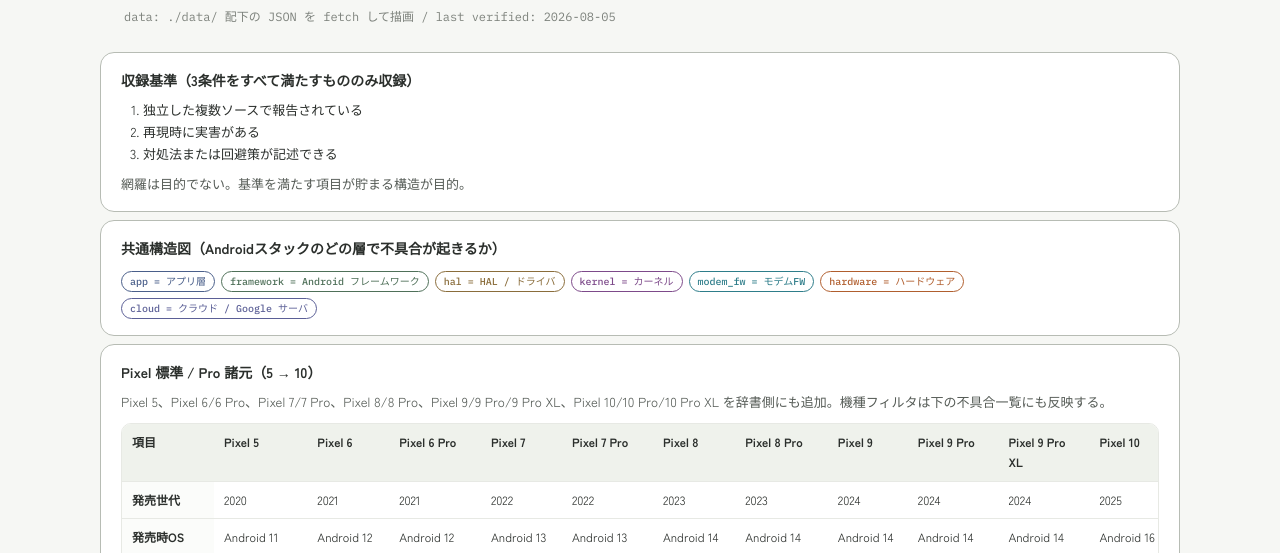
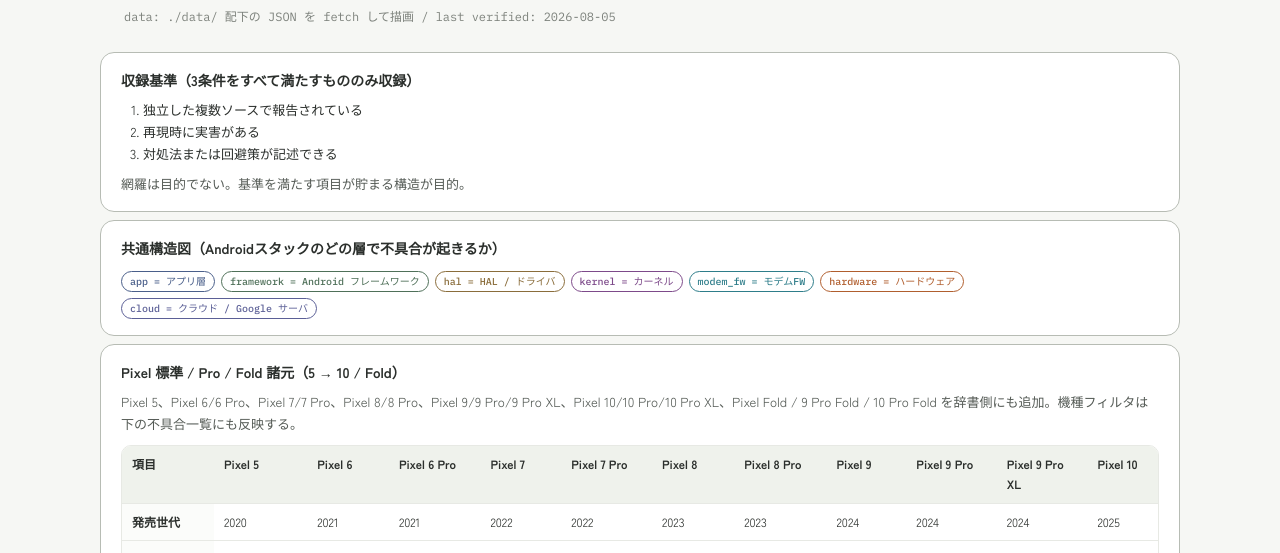
Before and after one commit to reanimatedead/taka-pixel-reference, a website: page docs/dict/index.html in a window 1280 px wide. Shown: the part 245-798 px from the top of the page. Drawn offline with Linux system fonts and the light colour scheme.

Commit message:
Integrate Fold specs into Pixel references

```diff
--- a/docs/data/pixel-lineup.json
+++ b/docs/data/pixel-lineup.json
@@ -1,6 +1,6 @@
 {
   "lastVerified": "2026-08-05",
-  "note": "Pixel a シリーズ、Pixel 5/6/7/8/9/10 と Pro 系の主要諸元。サポート期限は Google の公式更新ポリシー（5年または7年）と発売世代からの目安。地域・容量構成は販売国で異なる。",
+  "note": "Pixel a シリーズ、Pixel 5/6/7/8/9/10、Pro 系、Fold 系の主要諸元。サポート期限は Google の公式更新ポリシー（5年または7年）と発売世代からの目安。地域・容量構成は販売国で異なる。",
   "models": [
     {
       "id": "pixel4a",
@@ -387,6 +387,63 @@
       "network": "5G sub-6 / mmWaveは地域依存",
       "update": "7年保証（2032/8目安）",
       "codename": "mustang"
+    },
+    {
+      "id": "pixelfold",
+      "filterKey": "Fold",
+      "name": "Pixel Fold（初代）",
+      "series": "fold",
+      "year": "2023/7",
+      "launchOs": "Android 13",
+      "soc": "Google Tensor G2",
+      "ramStorage": "12GB / 256-512GB",
+      "display": "内側 7.6\" OLED 120Hz / 外側 5.8\" OLED",
+      "battery": "4,821mAh",
+      "rearCamera": "48MP wide + ultrawide + telephoto",
+      "durability": "IPX8（防塵なし）",
+      "auth": "側面指紋 + 顔",
+      "network": "5G sub-6 / mmWaveは地域依存",
+      "update": "5年保証（2028/6目安）",
+      "codename": "felix",
+      "price": "¥253,000"
+    },
+    {
+      "id": "pixel9profold",
+      "filterKey": "9 Pro Fold",
+      "name": "Pixel 9 Pro Fold",
+      "series": "fold",
+      "year": "2024/9",
+      "launchOs": "Android 14",
+      "soc": "Google Tensor G4",
+      "ramStorage": "16GB / 256-512GB",
+      "display": "内側 8\" OLED 120Hz / 外側 6.3\" OLED",
+      "battery": "4,650mAh",
+      "rearCamera": "48MP wide + ultrawide + telephoto",
+      "durability": "IPX8（防塵なし）",
+      "auth": "側面指紋 + 顔",
+      "network": "5G sub-6 / mmWaveは地域依存",
+      "update": "7年保証（2031/9目安）",
+      "codename": "comet",
+      "price": "¥257,500"
+    },
+    {
+      "id": "pixel10profold",
+      "filterKey": "10 Pro Fold",
+      "name": "Pixel 10 Pro Fold",
+      "series": "fold",
+      "year": "2025/10",
+      "launchOs": "Android 16",
+      "soc": "Google Tensor G5",
+      "ramStorage": "16GB / 256GB-1TB",
+      "display": "内側 8\" OLED 120Hz / 外側 6.4\" OLED",
+      "battery": "5,015mAh",
+      "rearCamera": "48MP wide + ultrawide + telephoto",
+      "durability": "IP68（Fold系初の防塵対応）",
+      "auth": "側面指紋 + 顔",
+      "network": "5G sub-6 / mmWaveは地域依存",
+      "update": "7年保証（2032/10目安）",
+      "codename": "rango（リーク段階・公式Factory Image未掲載）",
+      "price": "¥267,500 (256GB) / ¥287,500 (512GB)"
     }
   ]
 }
--- a/docs/dict/index.html
+++ b/docs/dict/index.html
@@ -109,7 +109,7 @@
 .model-specs h2{font-size:14px;font-weight:700;margin-bottom:6px}
 .model-specs p{color:#555b56;margin-bottom:10px}
 .model-specs .table-scroll{overflow-x:auto;border:1px solid #E7E9E4;border-radius:10px}
-.model-specs table{border-collapse:collapse;width:100%;min-width:1240px;font-size:12px;background:#fff}
+.model-specs table{border-collapse:collapse;width:100%;min-width:1500px;font-size:12px;background:#fff}
 .model-specs th,.model-specs td{padding:8px 10px;text-align:left;border-bottom:1px solid #E7E9E4;vertical-align:top}
 .model-specs thead th{background:#EFF2EC}
 .model-specs tbody th{background:#FBFCFA;white-space:nowrap}
@@ -185,12 +185,12 @@
   <div class="layer-legend" id="layer-legend"></div>
 </div>
 <div class="model-specs" id="model-specs">
-  <h2>Pixel 標準 / Pro 諸元（5 → 10）</h2>
-  <p>Pixel 5、Pixel 6/6 Pro、Pixel 7/7 Pro、Pixel 8/8 Pro、Pixel 9/9 Pro/9 Pro XL、Pixel 10/10 Pro/10 Pro XL を辞書側にも追加。機種フィルタは下の不具合一覧にも反映する。</p>
+  <h2>Pixel 標準 / Pro / Fold 諸元（5 → 10 / Fold）</h2>
+  <p>Pixel 5、Pixel 6/6 Pro、Pixel 7/7 Pro、Pixel 8/8 Pro、Pixel 9/9 Pro/9 Pro XL、Pixel 10/10 Pro/10 Pro XL、Pixel Fold / 9 Pro Fold / 10 Pro Fold を辞書側にも追加。機種フィルタは下の不具合一覧にも反映する。</p>
   <div class="table-scroll" id="model-specs-table">
-    <div class="status">Pixel 標準 / Pro 諸元を読み込み中...</div>
+    <div class="status">Pixel 標準 / Pro / Fold 諸元を読み込み中...</div>
   </div>
-  <div class="note">標準/Proの機種フィルタは、同世代のOS共通不具合を拾えるように世代単位でも照合する。個体・機種限定の不具合は該当機種タグを優先。</div>
+  <div class="note">標準/Proの機種フィルタは、同世代のOS共通不具合を拾えるように世代単位でも照合する。Fold系は折りたたみ固有の不具合タグと直接照合する。</div>
 </div>
 </div>
 
@@ -257,7 +257,7 @@
 
   function render(data){
     var models = (data.models || []).filter(function(m){
-      return m.series === "standard" || m.series === "pro";
+      return m.series === "standard" || m.series === "pro" || m.series === "fold";
     });
     var rows = [
       ["発売世代", "year"],
@@ -291,7 +291,7 @@
     })
     .then(render)
     .catch(function(err){
-      target.innerHTML = '<div class="status">Pixel 標準 / Pro 諸元の読み込みに失敗しました（' + esc(err.message) + '）。</div>';
+      target.innerHTML = '<div class="status">Pixel 標準 / Pro / Fold 諸元の読み込みに失敗しました（' + esc(err.message) + '）。</div>';
     });
 })();
 </script>
```
Also changed, not shown: data/sources.md (+2 -0 lines), docs/index.html (+5 -4 lines).
